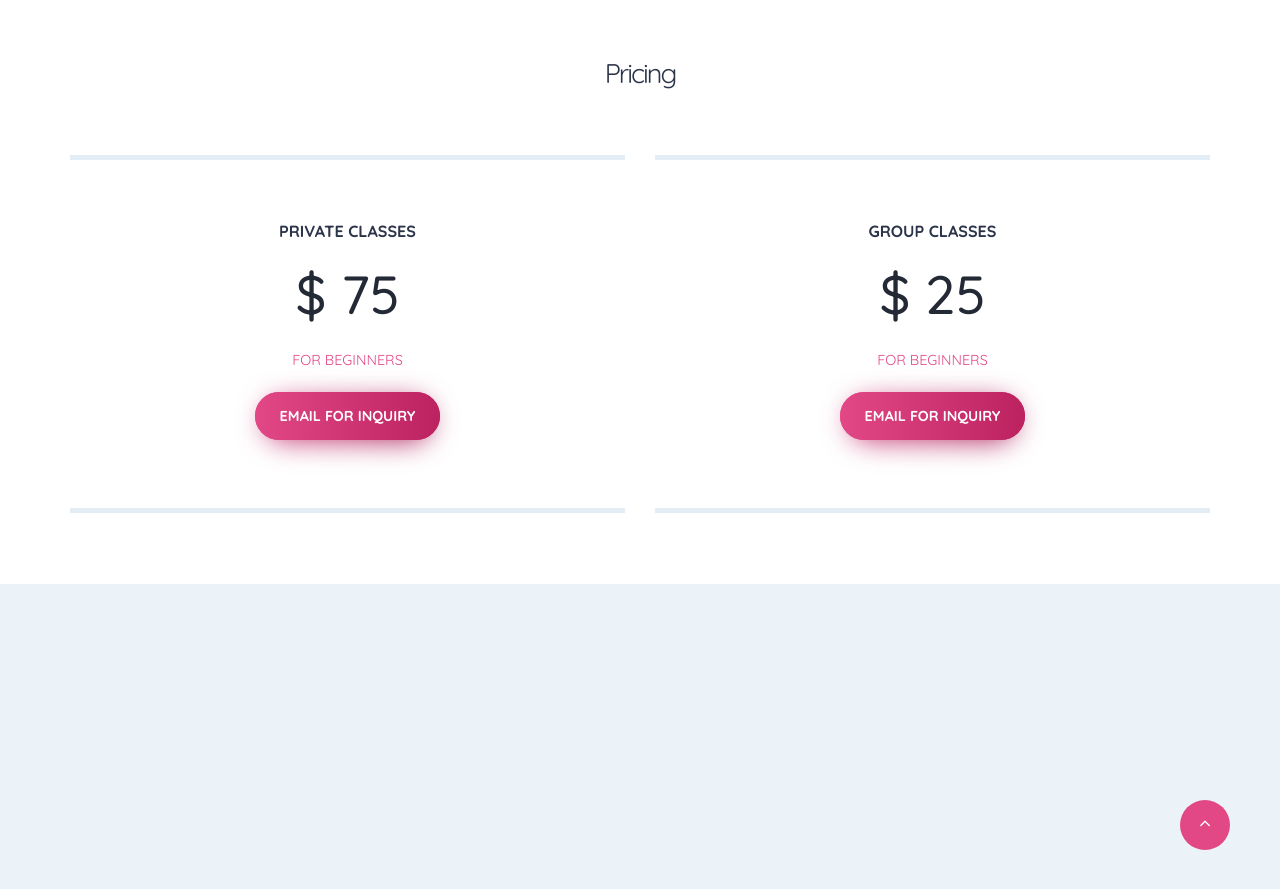
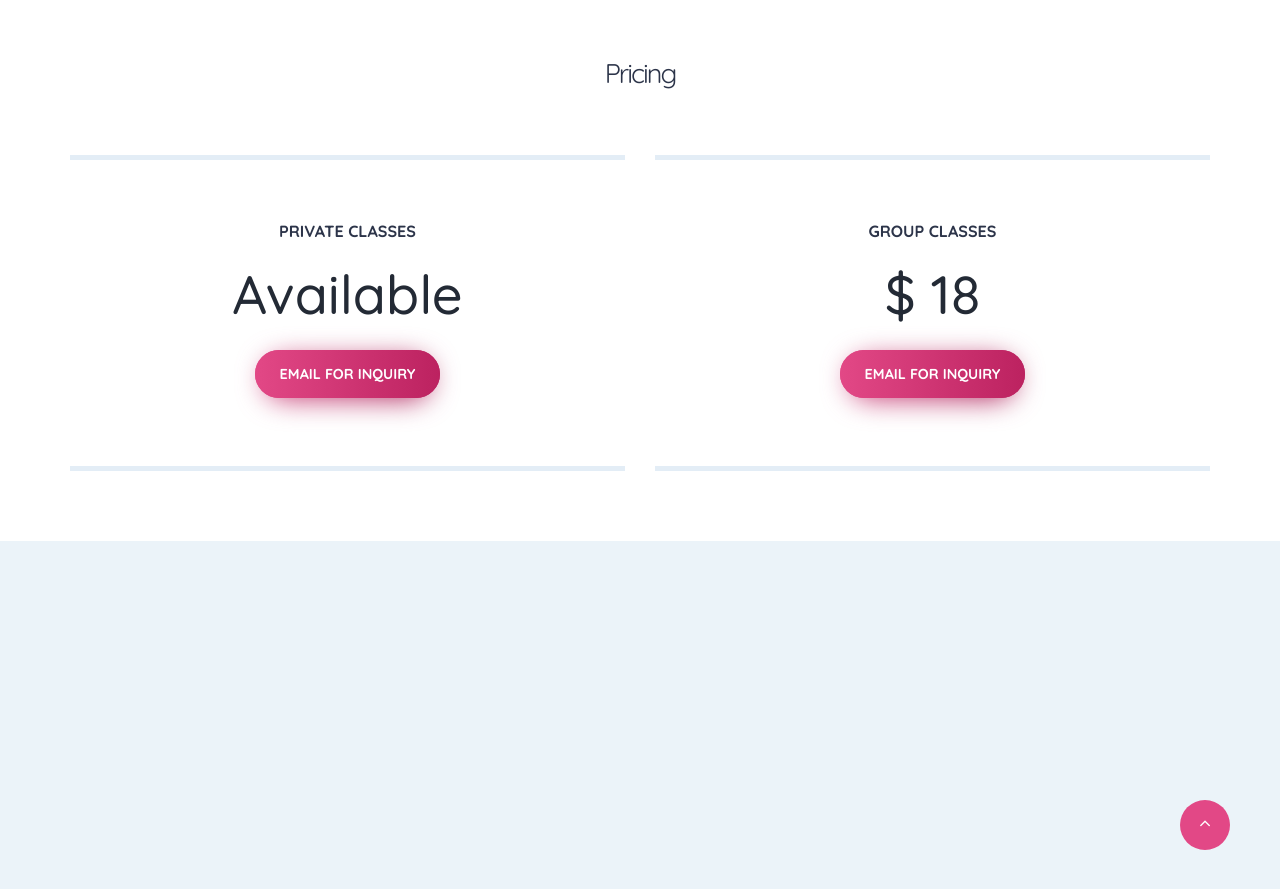
Before and after one commit to lifealignpilates/lifealignpilates.github.io, a Jekyll site: the page built from index.html, in a window 1280 px wide and 900 px high, scrolled down 2362 px. Shown: the top 889 px of the window. Built offline with Jekyll 4.4.1, drawn with Linux system fonts in a browser that asks for light colours; some web fonts are replaced.

Commit message:
Fix pricing

```diff
--- a/index.html
+++ b/index.html
@@ -169,8 +169,7 @@ layout: default
                         <div class="ttbase-pricing-table text-center basic">
                           <h4>PRIVATE CLASSES</h4>
                           <a id="pricing" class="in-page-link" href="#"></a>
-                          <span class="price" style="color:#232a35;">$ 75</span>
-                          <p class="lead" style="color:#e24886;">FOR BEGINNERS</p>
+                          <span class="price" style="color:#232a35;display:block">Available</span>
                           <a class="btn btn-primary style-3" href="mailto:{{ site.email }}"><span>Email for Inquiry</span></a>
                         </div>
                       </div>
@@ -181,8 +180,7 @@ layout: default
                       <div class="wpb_wrapper">
                         <div class="ttbase-pricing-table text-center basic">
                           <h4>GROUP CLASSES</h4>
-                          <span class="price" style="color:#232a35;">$ 25</span>
-                          <p class="lead" style="color:#e24886;">FOR BEGINNERS</p>
+                          <span class="price" style="color:#232a35;display:block">$ 18</span>
                           <a class="btn btn-primary style-3" href="mailto:{{ site.email }}"><span>Email for Inquiry</span></a>
                         </div>
                       </div>
```
